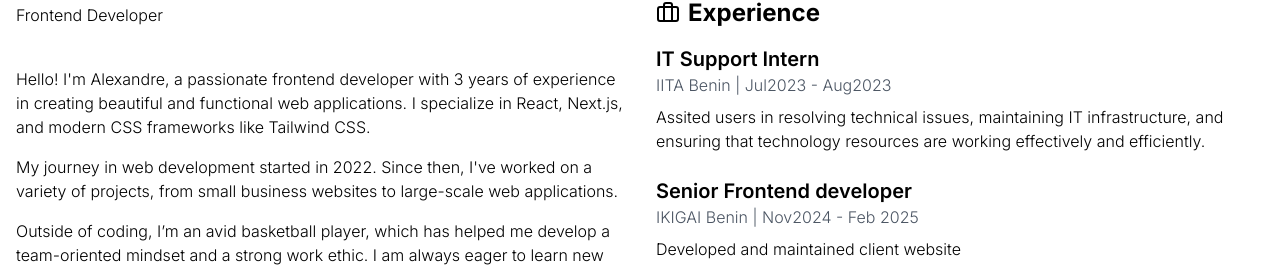
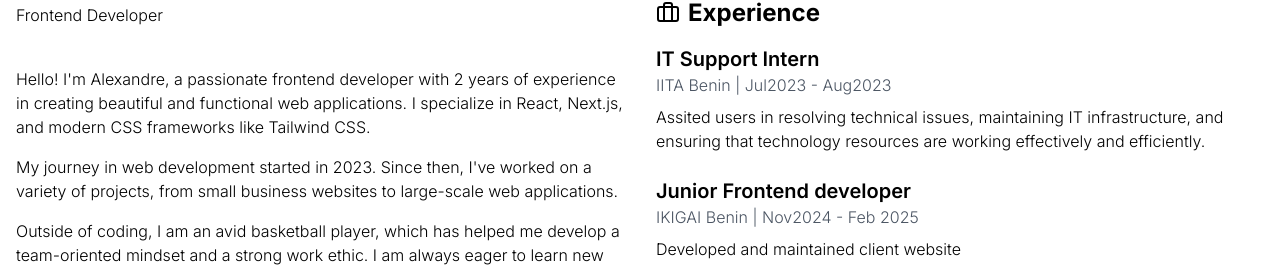
Before and after one commit to Beni-Alexandre/myPortfolio, a React (Vite) app: page /about in a window 1280 px wide. Shown: the part 601-868 px from the top of the page. Built offline with nearby package versions, Linux system fonts and the light colour scheme.

Commit message:
changed the dates

```diff
--- a/src/about.tsx
+++ b/src/about.tsx
@@ -24,7 +24,7 @@ const experiences: Experience[] = [
       "Assited users in resolving technical issues, maintaining IT infrastructure,  and ensuring that technology resources are working effectively and efficiently.",
   },
   {
-    title: " Senior Frontend developer",
+    title: " Junior Frontend developer",
     company: "IKIGAI Benin",
     period: "Nov2024 - Feb 2025",
     description: "Developed and maintained client website",
@@ -63,18 +63,18 @@ function About() {
 
             <div className="animate-fade-in-delay-1 ">
               <p className="mb-4 dark:text-slate-400">
-                Hello! I'm Alexandre, a passionate frontend developer with 3
+                Hello! I'm Alexandre, a passionate frontend developer with 2
                 years of experience in creating beautiful and functional web
                 applications. I specialize in React, Next.js, and modern CSS
                 frameworks like Tailwind CSS.
               </p>
               <p className="mb-4 dark:text-slate-400">
-                My journey in web development started in 2022. Since then, I've
+                My journey in web development started in 2023. Since then, I've
                 worked on a variety of projects, from small business websites to
                 large-scale web applications.
               </p>
               <p className="mb-4 dark:text-slate-400">
-                Outside of coding, I’m an avid basketball player, which has
+                Outside of coding, I am an avid basketball player, which has
                 helped me develop a team-oriented mindset and a strong work
                 ethic. I am always eager to learn new technologies and keep up
                 with the ever-evolving web development landscape, whether
--- a/src/home.tsx
+++ b/src/home.tsx
@@ -35,7 +35,7 @@ function Home() {
           </div>
           <div className="flex flex-col items-center ">
             <p className="mb-4 dark:text-slate-400">
-              I am a passionate and driven Frontend Developer with over 3 years
+              I am a passionate and driven Frontend Developer with over 2 years
               of experience in creating dynamic and responsive web applications.
               I specialize in transforming complex requirements into intuitive
               and visually appealing user interfaces. My technical expertise
```
